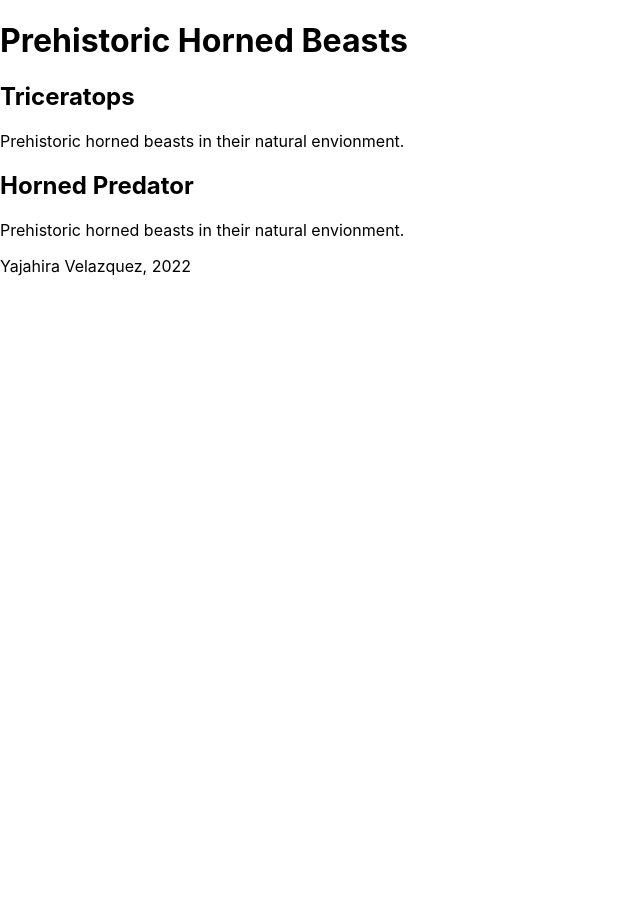
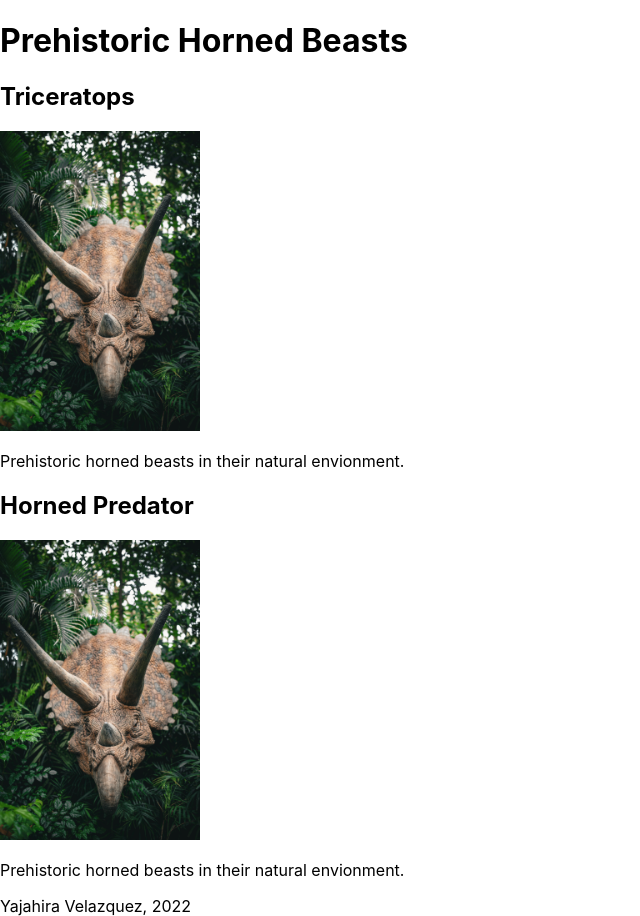
Before and after one commit to firecracker80/horned-beasts, a React (Create React App) app: page / in a window 1280 px wide. Shown: the whole page, without its empty margins (0-640 px from the left). Before the commit the page ends 800 px from the top, so only its background shows below. Built offline with nearby package versions, Linux system fonts and the light colour scheme.

Commit message:
added images

```diff
--- a/src/HornedBeast.js
+++ b/src/HornedBeast.js
@@ -1,14 +1,14 @@
 import React from 'react';
-
+import pic from './triceratops.jpg';
 class HornedBeast extends React.Component{
   render(){
     return(
       <article>
         <header><h2>{this.props.title}</h2></header>
-        {/* <img
-      src="https://ibb.co/YLPyRRg"
-      alt="Triceratops"
-      /> */}
+        <img style = {{width: 200, height: 300}}
+          src={pic}
+          alt="Triceratops"
+      />
       <p>Prehistoric horned beasts in their natural envionment.</p>
       </article>
     )
```
Also changed, not shown: src/triceratops.jpg (added).
